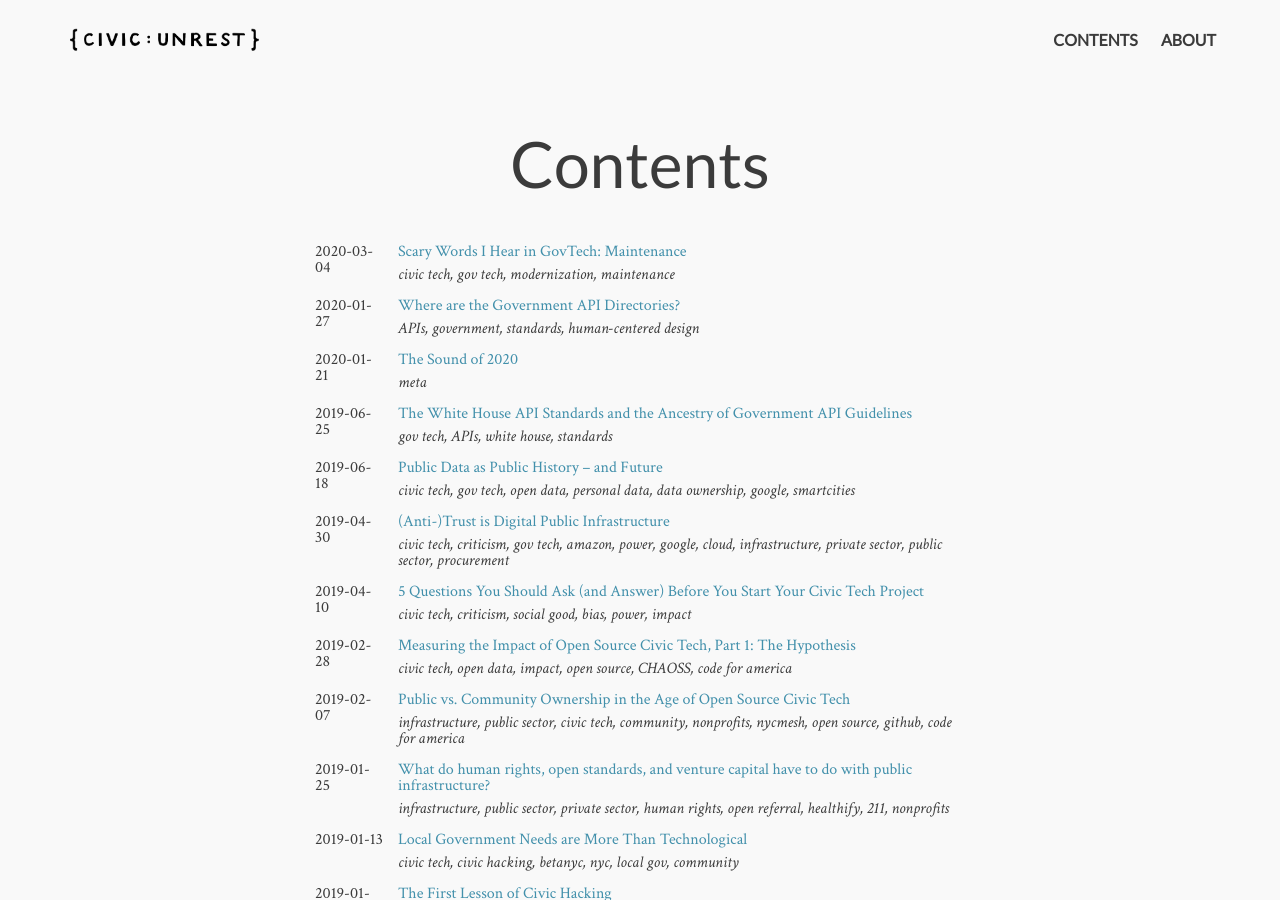
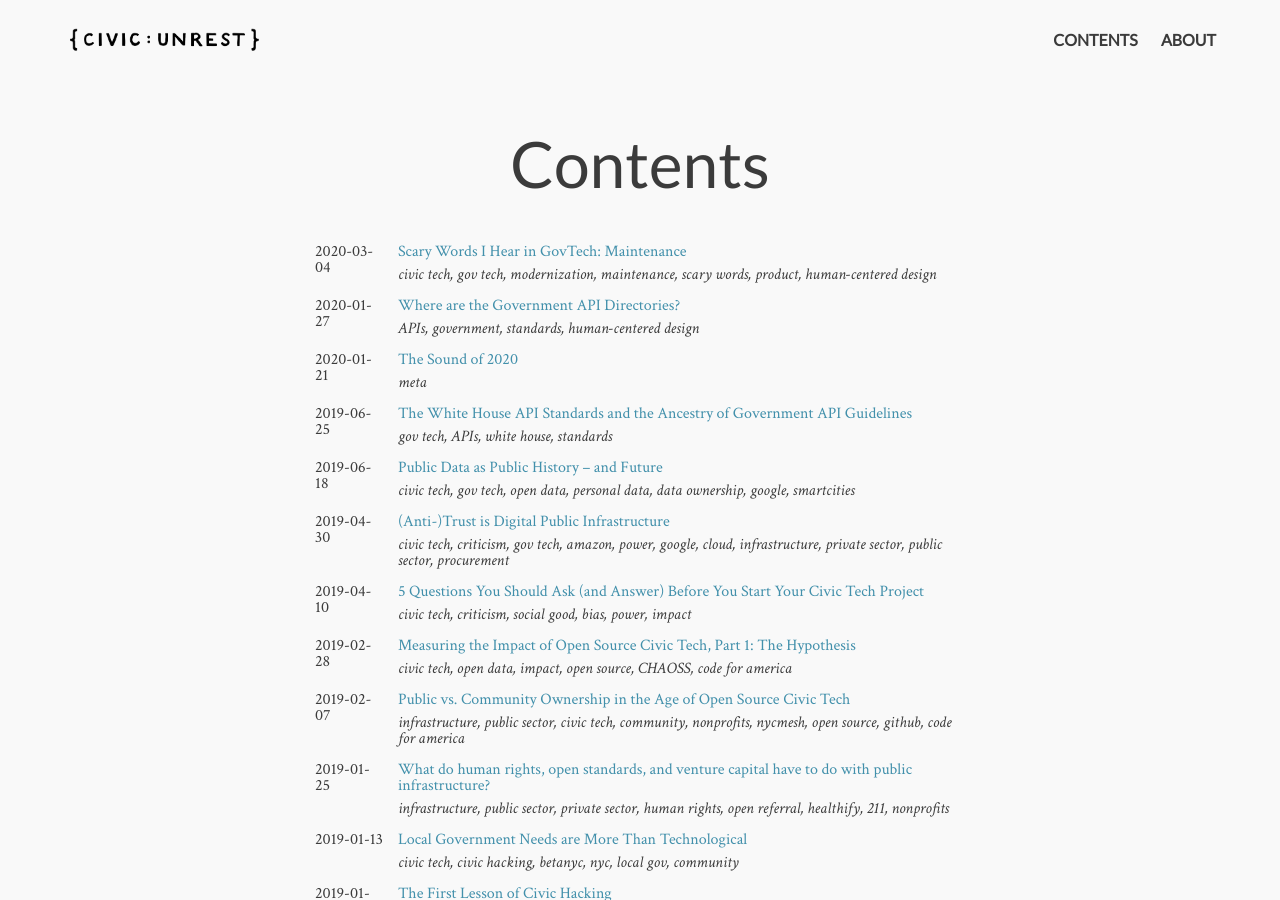
Before and after one commit to switzersc/civic_unrest, a Jekyll site: the page built from contents.html, in a window 1280 px wide and 900 px high. Built offline with Jekyll 4.4.1, drawn with Linux system fonts in a browser that asks for light colours; comment, search, counter and statistics services are not loaded.

Commit message:
Add tags

```diff
--- a/_posts/2020-03-04-scary-words-i-hear-in-govtech-maintenance.md
+++ b/_posts/2020-03-04-scary-words-i-hear-in-govtech-maintenance.md
@@ -7,6 +7,9 @@ tags:
 - gov tech
 - modernization
 - maintenance
+- scary words
+- product
+- human-centered design
 image:
   feature: "expect-delays-road.jpg"
 ---
```
